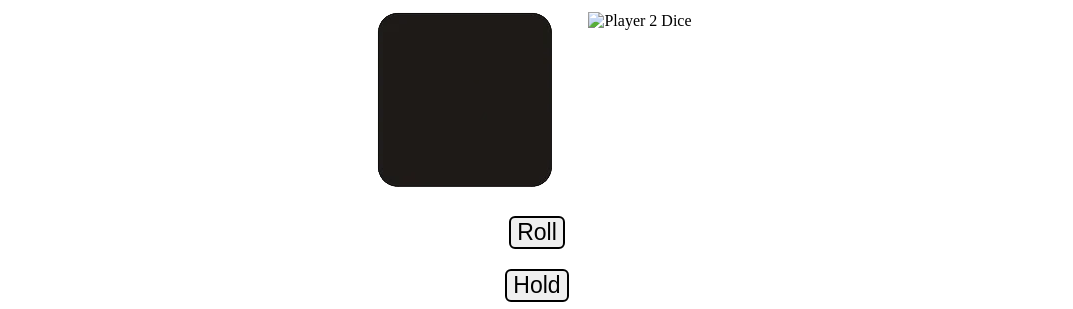
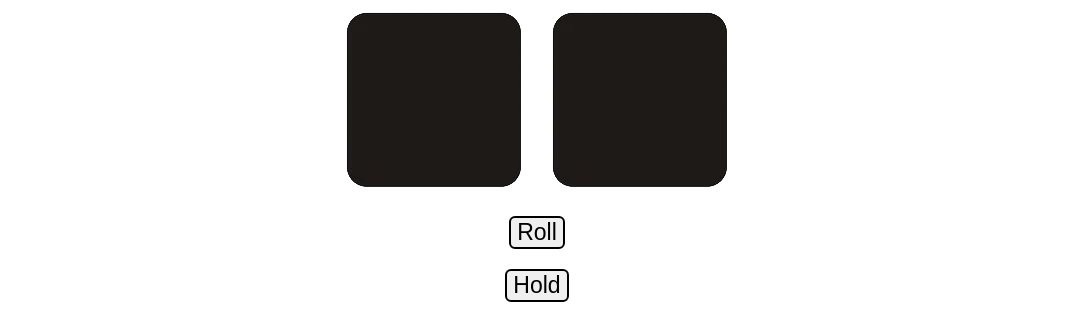
Before and after one commit to Irlamco/M36-Dice-Game, a plain HTML site: page twoPlayer.html in a window 1280 px wide. Shown: the part 314-623 px from the top of the page, without its empty margins (103-1176 px from the left). Drawn offline with Linux system fonts and the light colour scheme; the site is published under a folder, as on GitHub Pages, so addresses that start at the root find nothing.

Commit message:
Third Commit

```diff
--- a/twoPlayer.html
+++ b/twoPlayer.html
@@ -30,7 +30,7 @@
                         <span id="player2-score">0</span>
                     </div>
                     <div class="diceArea">
-                        <img alt="Player 2 Dice" id="dicePlayer2" src="/images/Dice_Empty.png">
+                        <img alt="Player 2 Dice" id="dicePlayer2" src="images/Dice_Empty.png">
                     </div>
                 </div>
             </div>
```
